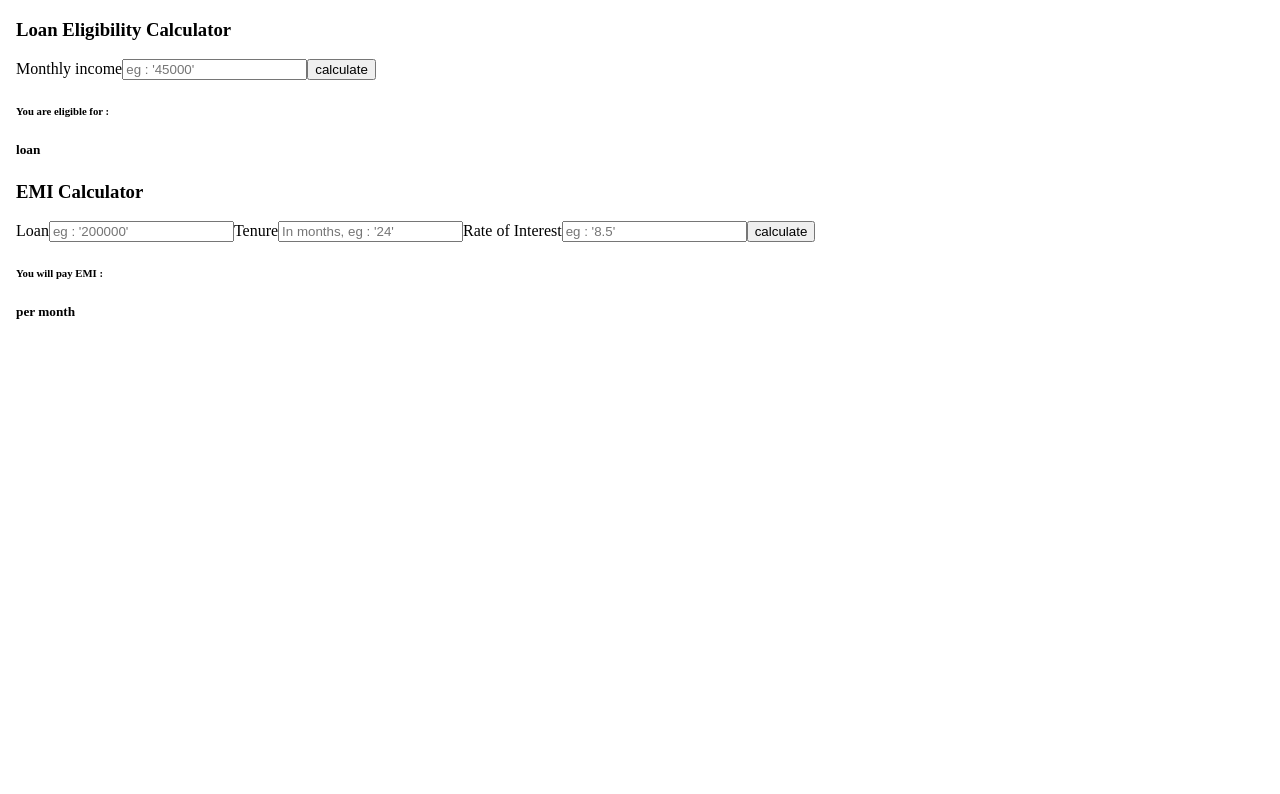
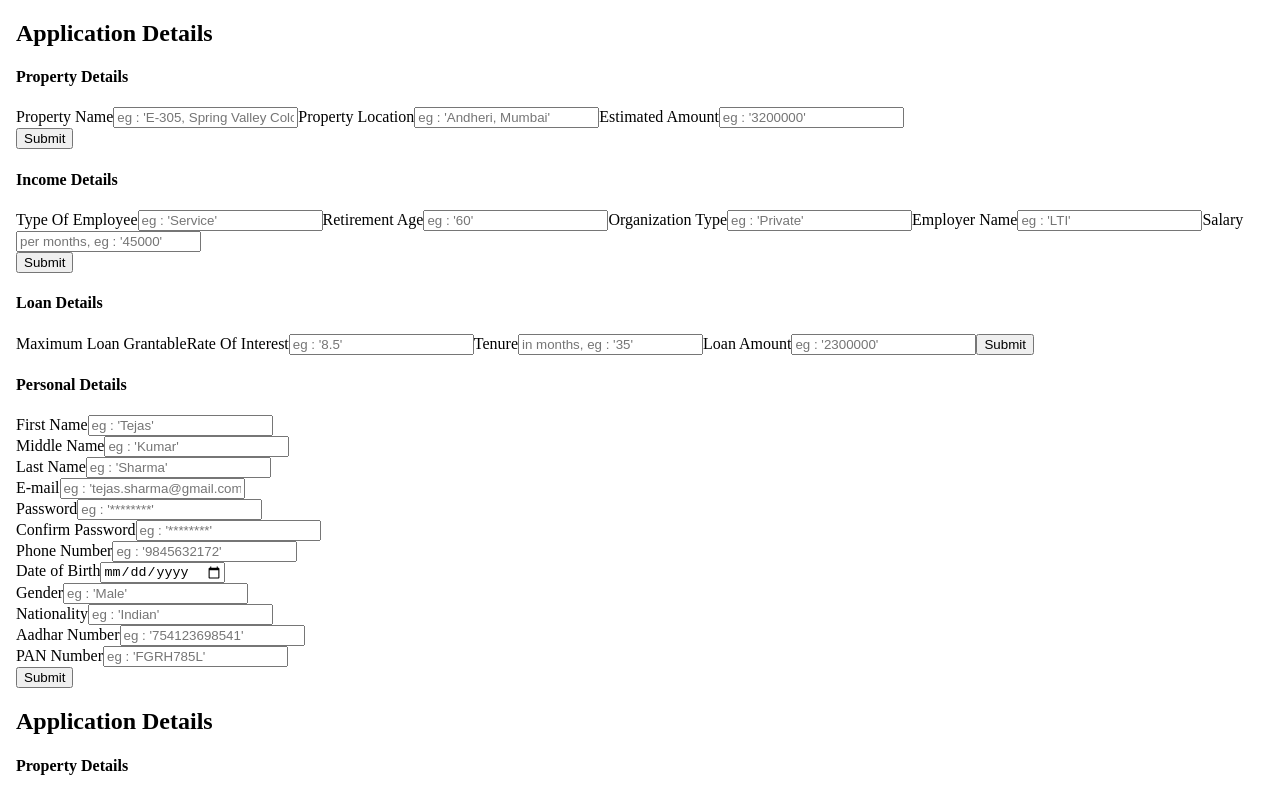
Before and after one commit to Tejas-Choudekar/FelicityHomeloanFrontEnd, an Angular app in the folder Felicity-Home-Loan/: page /app-application in a window 1280 px wide. Before the commit this address led to /. Shown: the top 794 px of the page. Built offline with nearby package versions, Linux system fonts and the light colour scheme.

Commit message:
Application form to be continued

```diff
--- a/Felicity-Home-Loan/src/app/app.component.html
+++ b/Felicity-Home-Loan/src/app/app.component.html
@@ -15,7 +15,8 @@
 
 <body>
 
-  <app-calculator></app-calculator>
+  <!-- <app-calculator></app-calculator> -->
+  <app-application></app-application>
   <router-outlet></router-outlet>
 
   <!-- Optional JavaScript -->
--- /dev/null
+++ b/Felicity-Home-Loan/src/app/application/application.component.html
@@ -0,0 +1,128 @@
+<div class="container">
+    <div class="row">
+      <div class="col-md-6">
+        <div class="property-details">
+          <form #pdform="ngForm" class="px-5 py-3">
+            <h2>Application Details</h2>
+            <h4>Property Details</h4>
+            <div class="form-group">
+              <label for="">Property Name</label>
+              <input [(ngModel)]="applicationvalue.propertyName" name="propertyName" type="text" class="form-control"
+                id="propertyName" placeholder="eg : 'E-305, Spring Valley Colony'">
+                <label for="">Property Location</label>
+              <input [(ngModel)]="applicationvalue.propertyLocation" name="propertyLocation" type="text" class="form-control"
+                id="propertyLocation" placeholder="eg : 'Andheri, Mumbai'">
+                <label for="">Estimated Amount</label>
+              <input [(ngModel)]="applicationvalue.estimatedAmount" name="estimatedAmount" type="number" class="form-control"
+                id="estimatedAmount" placeholder="eg : '3200000'"><br />
+
+              <input type="submit" value="Submit" (click)=PropertyDetailsForm() />
+            </div>
+          </form>
+          </div>
+      </div>
+
+
+            <div class="col-md-6">
+              <div class="Income-details">
+                <form #idform="ngForm" class="px-5 py-3">
+                    <h4>Income Details</h4>
+                  <div class="form-group">
+                    <label for="">Type Of Employee</label>
+                    <input [(ngModel)]="applicationvalue.typeOfEmployee" name="typeOfEmployee" type="text" class="form-control"
+                      id="typeOfEmployee" placeholder="eg : 'Service'">
+                      <label for="">Retirement Age</label>
+                    <input [(ngModel)]="applicationvalue.retirementAge" name="retirementAge" type="number" class="form-control"
+                      id="retirementAge" placeholder="eg : '60'">
+                      <label for="">Organization Type</label>
+                    <input [(ngModel)]="applicationvalue.organisationType" name="organisationType" type="text" class="form-control"
+                      id="organisationType" placeholder="eg : 'Private'">
+                      <label for="">Employer Name</label>
+                    <input [(ngModel)]="applicationvalue.employername" name="employername" type="text" class="form-control"
+                        id="employername" placeholder="eg : 'LTI'">
+                        <label for="">Salary</label>
+                    <input [(ngModel)]="applicationvalue.salary" name="salary" type="number" class="form-control"
+                            id="salary" placeholder="per months, eg : '45000'"><br />
+
+                        <input type="submit" value="Submit" (click)=IncomeDetailsForm() />
+                  </div>
+                </form>
+            </div>
+       </div>
+
+
+            <div class="col-md-6">
+              <div class="application-details">
+                <form #ldform="ngForm" class="px-5 py-3">
+                    <h4>Loan Details</h4>
+                    <div class="form-group">
+                    <label for="">Maximum Loan Grantable</label>
+
+                      <label for="">Rate Of Interest</label>
+                    <input [(ngModel)]="applicationvalue.rateOfInterest" name="rateOfInterest" type="number" class="form-control"
+                      id="rateOfInterest" placeholder="eg : '8.5'">
+                      <label for="">Tenure</label>
+                    <input [(ngModel)]="applicationvalue.tenure" name="tenure" type="number" class="form-control"
+                      id="tenure" placeholder="in months, eg : '35'">
+                      <label for="">Loan Amount</label>
+                    <input [(ngModel)]="applicationvalue.loanAmount" name="loanAmount" type="number" class="form-control"
+                        id="loanAmount" placeholder="eg : '2300000'">
+
+                    <input type="submit" value="Submit" (click)=LoanDetailsForm() />
+                  </div>
+                </form>
+                </div>
+
+
+
+
+						<div class="col-md-6">
+                    <div class="application-details">
+                      <form #pdform="ngForm" class="px-5 py-3">
+                      <h4>Personal Details</h4>
+                        <div class="form-group">
+                          <label for="">First Name</label>
+                          <input [(ngModel)]="applicationvalue.firstName" name="firstName" type="text" class="form-control"
+                            id="firstName" placeholder="eg : 'Tejas'"><br />
+                            <label for="">Middle Name</label>
+                          <input [(ngModel)]="applicationvalue.middleName" name="middleName" type="text" class="form-control"
+                            id="middleName" placeholder="eg : 'Kumar'"><br />
+                            <label for="">Last Name</label>
+                          <input [(ngModel)]="applicationvalue.lastName" name="lastName" type="text" class="form-control"
+														id="lastName" placeholder="eg : 'Sharma'"><br />
+														<label for="">E-mail</label>
+													<input [(ngModel)]="applicationvalue.emailId" name="emailId" type="email" class="form-control"
+														id="emailId" placeholder="eg : 'tejas.sharma@gmail.com'"><br />
+														<label for="">Password</label>
+													<input [(ngModel)]="applicationvalue.password" name="password" type="password" class="form-control"
+														id="password" placeholder="eg : '********'"><br />
+														<label for="">Confirm Password</label>
+													<input [(ngModel)]="applicationvalue.confirmPassword" name="confirmPassword" type="password" class="form-control"
+														id="confirmPassword" placeholder="eg : '********'"><br />
+														<label for="">Phone Number</label>
+													<input [(ngModel)]="applicationvalue.phoneNumber" name="phoneNumber" type="number" class="form-control"
+														id="phoneNumber" placeholder="eg : '9845632172'"><br />
+														<label for="">Date of Birth</label>
+													<input [(ngModel)]="applicationvalue.birthDate" name="birthDate" type="date" class="form-control"
+														id="birthDate" placeholder="eg : '30/05/1995'"><br />
+														<label for="">Gender</label>
+													<input [(ngModel)]="applicationvalue.gender" name="gender" type="text" class="form-control"
+														id="gender" placeholder="eg : 'Male'"><br />
+														<label for="">Nationality</label>
+													<input [(ngModel)]="applicationvalue.nationality" name="nationality" type="text" class="form-control"
+														id="nationality" placeholder="eg : 'Indian'"><br />
+														<label for="">Aadhar Number</label>
+													<input [(ngModel)]="applicationvalue.aadharNumber" name="aadharNumber" type="number" class="form-control"
+														id="aadharNumber" placeholder="eg : '754123698541'"><br />
+														<label for="">PAN Number</label>
+													<input [(ngModel)]="applicationvalue.panNumber" name="panNumber" type="text" class="form-control"
+														id="panNumber" placeholder="eg : 'FGRH785L'"><br />
+
+
+                          <input type="submit" value="Submit" (click)=PropertyDetailsForm() />
+                        </div>
+                      </form>
+                      </div>
+									</div>
+			</div>
+		</div>
--- /dev/null
+++ b/Felicity-Home-Loan/src/app/application/application.component.ts
@@ -0,0 +1,37 @@
+import { Component, OnInit } from '@angular/core';
+import { applicationValue } from './applicationValue';
+
+@Component({
+  selector: 'app-application',
+  templateUrl: './application.component.html',
+  styleUrls: ['./application.component.css']
+})
+export class ApplicationComponent implements OnInit {
+
+  responseProperty : String;
+  responseIncome : String;
+  responseLoan : String;
+  responsePersonal : String;
+  constructor() { }
+
+  ngOnInit() {
+  }
+
+  applicationvalue : applicationValue =  new applicationValue();
+
+  PropertyDetailsForm(pdform) {
+
+  }
+
+  IncomeDetailsForm(idform) {
+
+  }
+
+  LoanDetailsForm(ldform) {
+
+  }
+
+  PersonalDetailsForm(pedform) {
+
+  }
+}
--- /dev/null
+++ b/Felicity-Home-Loan/src/app/application/applicationValue.ts
@@ -0,0 +1,33 @@
+export class applicationValue{
+    constructor(
+        public propertyName?: String,
+        public propertyLocation?: String,
+        public estimatedAmount?: number,
+
+        public typeOfEmployee?: String,
+        public retirementAge?: number,
+        public organisationType?: String,
+        public employername?: String,
+        public salary?: number,
+
+        public maxGrantableLoan?: number,
+        public rateOfInterest?: number,
+        public tenure?: number,
+        public loanAmount?: number,
+
+        public firstName?:String,
+        public middleName?:String,
+        public lastName?:String,
+        public emailId?:String,
+        public password?:String,
+        public confirmPassword?:String,
+        public phoneNumber?:String,
+        public birthDate?:String,
+        public gender?:String,
+        public nationality?:String,
+        public aadharNumber?:String,
+        public panNumber?:String
+    ){
+
+    }
+}
--- a/Felicity-Home-Loan/src/app/calculator/calculator.component.html
+++ b/Felicity-Home-Loan/src/app/calculator/calculator.component.html
@@ -7,13 +7,13 @@
           <div class="form-group">
             <label for="monthlyIncome">Monthly income</label>
             <input [(ngModel)]="calculatorvalue.monthlyIncome" name="monthlyIncome" type="number" class="form-control"
-              id="monthlyIncome" placeholder="eg : '45000'">
+              id="monthlyIncome" placeholder="eg : '45000'"><br />
             <input type="submit" value="calculate" (click)=calculateEligibility() />
           </div>
         </form>
         <div class="px-5 py-3">
           <h6>You are eligible for : </h6>
-          <h5>{{calculatorvalue.TotalEligibility}} loan</h5>
+          <h5>₹ {{calculatorvalue.TotalEligibility}} loan</h5>
         </div>
       </div>
     </div>
@@ -31,13 +31,13 @@
               placeholder="In months, eg : '24' ">
             <label for="rateOfInterest">Rate of Interest</label>
             <input [(ngModel)]="calculatorvalue.rateOfInterest" name="rateOfInterest" type="number" class="form-control"
-              id="rateOfInterest" placeholder="eg : '8.5'">
+              id="rateOfInterest" placeholder="eg : '8.5'"><br />
             <input type="submit" value="calculate" (click)=calculateEMI() />
           </div>
         </form>
         <div class="px-5 py-3">
           <h6>You will pay EMI : </h6>
-          <h5>{{calculatorvalue.emi}} per month</h5>
+          <h5>₹ {{calculatorvalue.emi}} per month</h5>
         </div>
       </div>
     </div>
--- a/Felicity-Home-Loan/src/app/calculator/calculator.component.ts
+++ b/Felicity-Home-Loan/src/app/calculator/calculator.component.ts
@@ -8,6 +8,7 @@ import { calculatorValue } from "./calculatorValue";
 })
 export class CalculatorComponent implements OnInit {
 
+  newEmi : number;
   calculatorvalue: calculatorValue = new calculatorValue();
 
   constructor() { }
@@ -28,17 +29,15 @@ export class CalculatorComponent implements OnInit {
 
 calculateEMI() : number{
 
-
-
   this.calculatorvalue.newROI = (((this.calculatorvalue.rateOfInterest) / 12)/100);
 
   this.calculatorvalue.emi =
-         ((this.calculatorvalue.loan  *  this.calculatorvalue.newROI)  *
+  Math.trunc(((this.calculatorvalue.loan  *  this.calculatorvalue.newROI)  *
     (Math.pow((1  +  this.calculatorvalue.newROI) , this.calculatorvalue.tenure))) /
-    ((Math.pow((1  +  this.calculatorvalue.newROI) , this.calculatorvalue.tenure)) - 1);
+    ((Math.pow((1  +  this.calculatorvalue.newROI) , this.calculatorvalue.tenure)) - 1));
     //EMI = P*R*{((1+R)^n)/((1+R)^n-1)}
 
-    return this.calculatorvalue.emi;
+    return ;
 
 }
 
```
Also changed, not shown: Felicity-Home-Loan/src/app/app.module.ts (+5 -2 lines), Felicity-Home-Loan/src/app/application/application.component.css (added).
